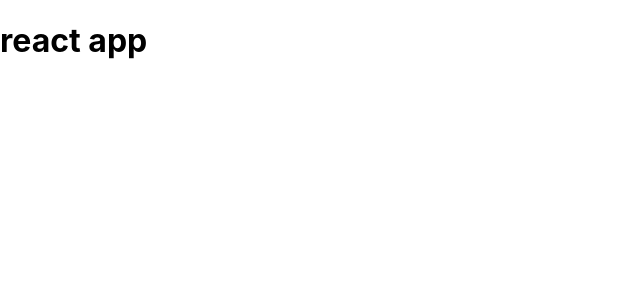
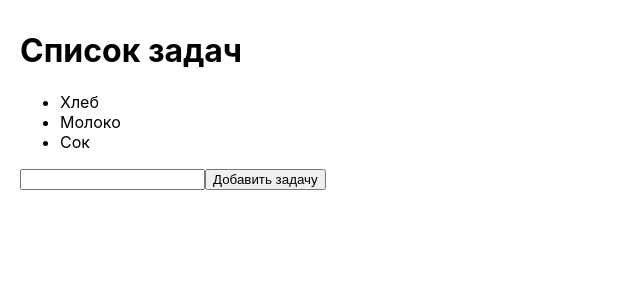
Before and after one commit to uvelmi/webdev-react-hw-todo-app, a React (Create React App) app: page / in a window 1280 px wide. Shown: the top 300 px of the page, without its empty margins (0-640 px from the left). Built offline with nearby package versions, Linux system fonts and the light colour scheme.

Commit message:
Добавляет базовое туду приложение

```diff
--- a/package.json
+++ b/package.json
@@ -8,6 +8,7 @@
     "@testing-library/user-event": "^13.5.0",
     "react": "^18.2.0",
     "react-dom": "^18.2.0",
+    "react-router-dom": "^6.14.2",
     "react-scripts": "5.0.1",
     "web-vitals": "^2.1.4"
   },
--- a/src/App.js
+++ /dev/null
@@ -1,5 +0,0 @@
-function App() {
-  return <h1>react app</h1>;
-}
-
-export default App;
--- /dev/null
+++ b/src/App.jsx
@@ -0,0 +1,7 @@
+import AppRoutes from "./AppRoutes";
+
+function App() {
+  return <AppRoutes></AppRoutes>;
+}
+
+export default App;
--- /dev/null
+++ b/src/AppRoutes.jsx
@@ -0,0 +1,12 @@
+import { Route, Routes } from "react-router-dom";
+import TodosPage from "./pages/TodosPage";
+
+function AppRoutes() {
+  return (
+    <Routes>
+      <Route path="/" element={<TodosPage></TodosPage>}></Route>
+    </Routes>
+  );
+}
+
+export default AppRoutes;
--- /dev/null
+++ b/src/components/AddTodoForm.jsx
@@ -0,0 +1,27 @@
+import { useState } from "react";
+
+export function AddTodoForm({ setTodos, todos }) {
+  const [newTodoText, setNewTodoText] = useState("");
+
+  const handleAddTodoClick = () => {
+    if (!newTodoText) {
+      return;
+    }
+
+    setTodos([...todos, { text: newTodoText, id: Date.now() }]);
+
+    setNewTodoText("");
+  };
+
+  return (
+    <div>
+      <input
+        value={newTodoText}
+        onChange={(event) => {
+          setNewTodoText(event.target.value);
+        }}
+      />
+      <button onClick={handleAddTodoClick}>Добавить задачу</button>
+    </div>
+  );
+}
--- a/src/index.css
+++ b/src/index.css
@@ -1,13 +1,17 @@
 body {
   margin: 0;
-  font-family: -apple-system, BlinkMacSystemFont, 'Segoe UI', 'Roboto', 'Oxygen',
-    'Ubuntu', 'Cantarell', 'Fira Sans', 'Droid Sans', 'Helvetica Neue',
+  font-family: -apple-system, BlinkMacSystemFont, "Segoe UI", "Roboto", "Oxygen",
+    "Ubuntu", "Cantarell", "Fira Sans", "Droid Sans", "Helvetica Neue",
     sans-serif;
   -webkit-font-smoothing: antialiased;
   -moz-osx-font-smoothing: grayscale;
 }
 
 code {
-  font-family: source-code-pro, Menlo, Monaco, Consolas, 'Courier New',
+  font-family: source-code-pro, Menlo, Monaco, Consolas, "Courier New",
     monospace;
 }
+
+.page {
+  padding: 10px 20px;
+}
--- a/src/index.js
+++ b/src/index.js
@@ -2,10 +2,13 @@ import React from "react";
 import ReactDOM from "react-dom/client";
 import "./index.css";
 import App from "./App";
+import { BrowserRouter } from "react-router-dom";
 
 const root = ReactDOM.createRoot(document.getElementById("root"));
 root.render(
   <React.StrictMode>
-    <App />
+    <BrowserRouter>
+      <App />
+    </BrowserRouter>
   </React.StrictMode>
 );
--- /dev/null
+++ b/src/pages/TodosPage.jsx
@@ -0,0 +1,24 @@
+import { useState } from "react";
+import { AddTodoForm } from "../components/AddTodoForm";
+
+export default function TodosPage() {
+  const [todos, setTodos] = useState([
+    { id: 1, text: "Хлеб" },
+    { id: 2, text: "Молоко" },
+    { id: 3, text: "Сок" },
+  ]);
+
+  return (
+    <div className="page">
+      <h1>Список задач</h1>
+
+      <ul>
+        {todos.map((todo) => {
+          return <li key={todo.id}>{todo.text}</li>;
+        })}
+      </ul>
+
+      <AddTodoForm todos={todos} setTodos={setTodos} />
+    </div>
+  );
+}
```
Also changed, not shown: 1 other file (tests, documents, lock files or other folders).
